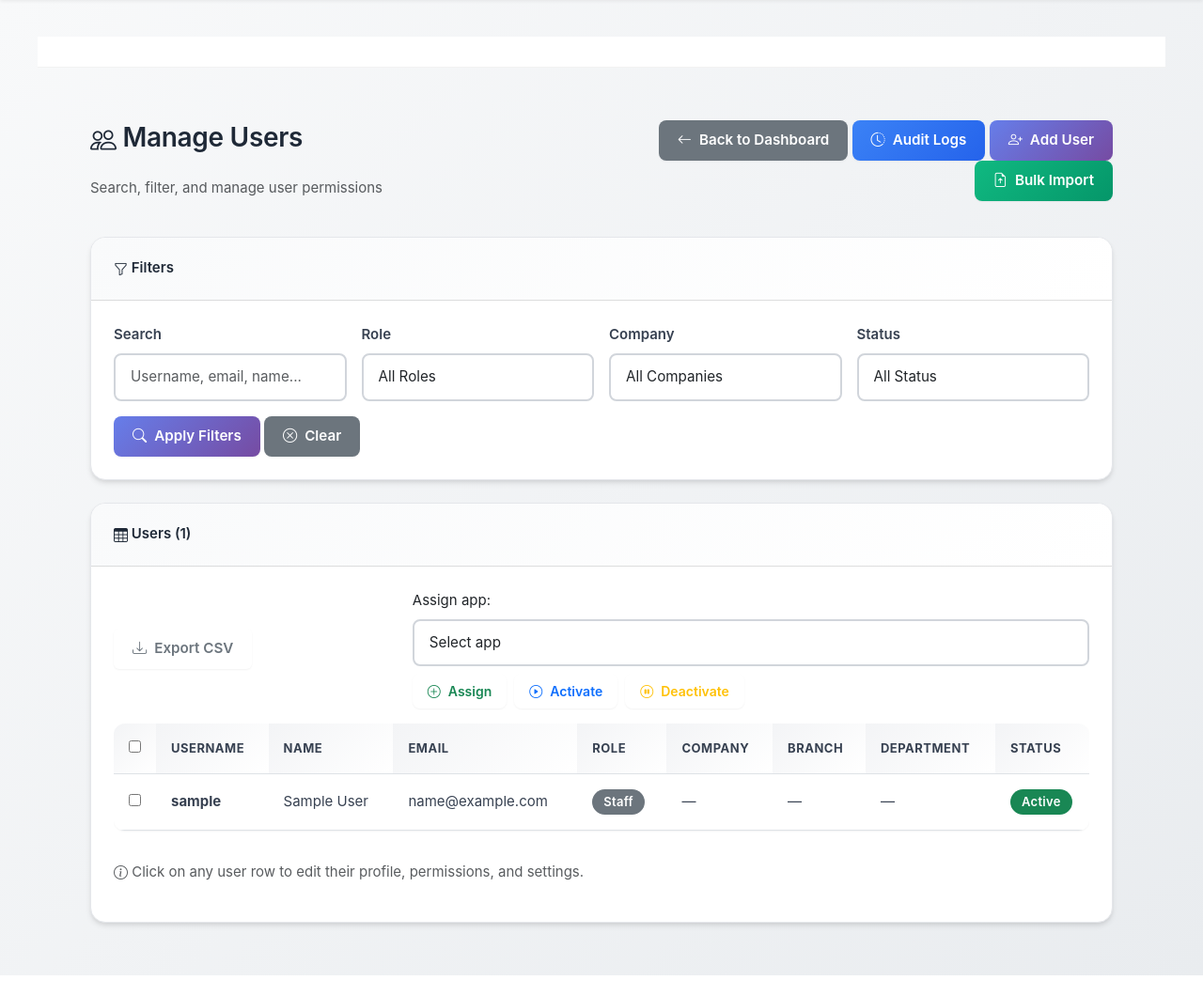
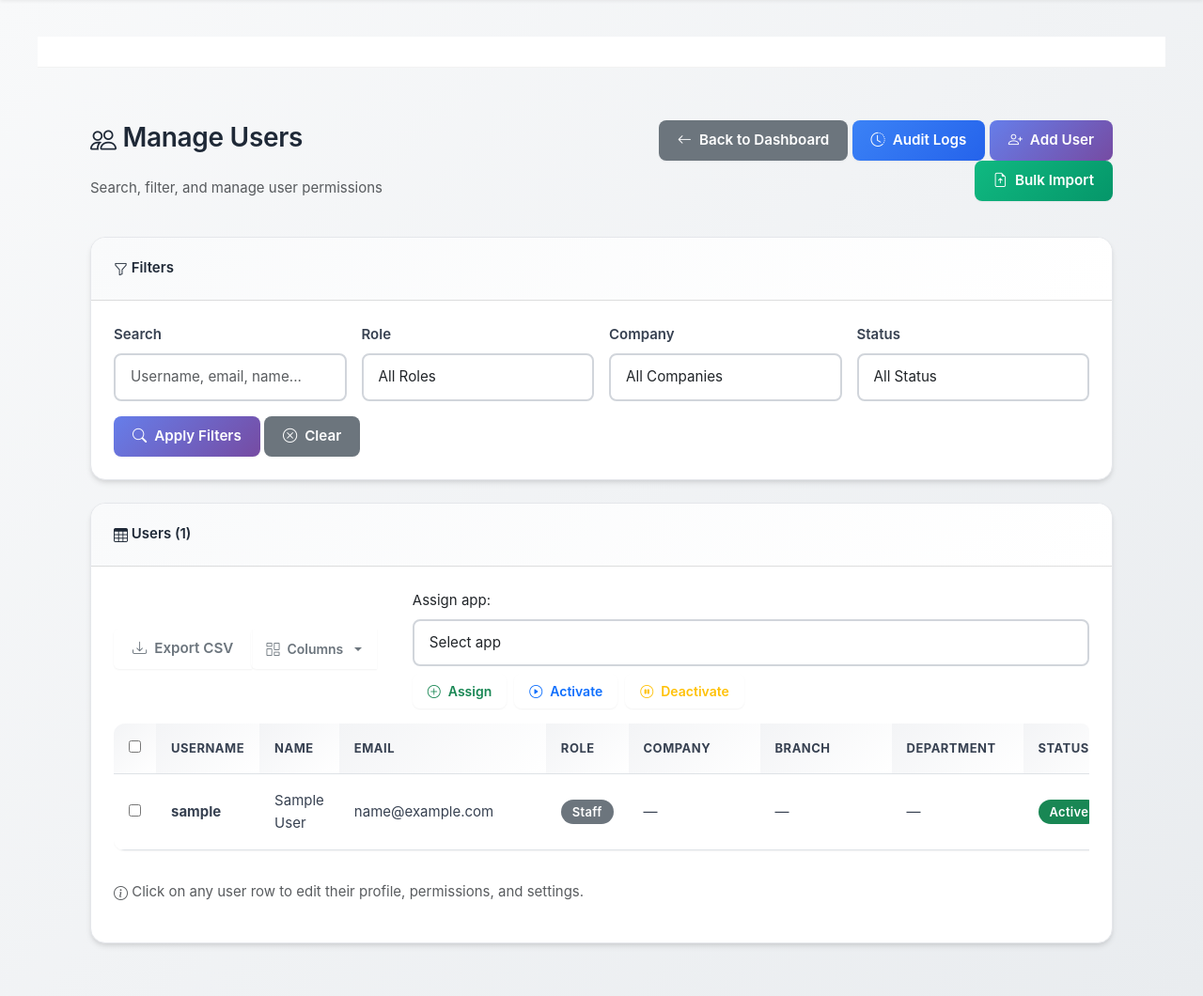
Before and after one commit to quickserviceslqs-netizen/pettycash_system, a Django app: page /accounts/manage-users/ in a window 1280 px wide. Shown: the part 81-1141 px from the top of the page at 94% size. Before the commit the page ends 1119 px from the top, so only its background shows below. Run offline with Django 5.2, Linux system fonts and the light colour scheme; the visitor is signed in with stand-in values (Sample User, id 1); data comes from the database, SQL or seed files in the repository; data that the repository does not hold is empty; parts of the project's set-up code (start-up, migrations or seed data) failed here and were passed over.

Commit message:
feat(export): include optional user columns (cost-center, position, region, phone) when selected; pass via cols query param

```diff
--- a/accounts/views_admin.py
+++ b/accounts/views_admin.py
@@ -85,6 +85,8 @@ def export_users(request):
     company_filter = request.GET.get('company', '')
     status_filter = request.GET.get('status', '')
     search = request.GET.get('search', '')
+    cols_param = request.GET.get('cols', '')
+    selected_cols = [c.strip() for c in cols_param.split(',') if c.strip()]
 
     users = User.objects.select_related('company', 'branch', 'department').all()
 
@@ -108,9 +110,25 @@ def export_users(request):
     response['Content-Disposition'] = 'attachment; filename="users_export.csv"'
 
     writer = csv.writer(response)
-    writer.writerow(['Username', 'Name', 'Email', 'Role', 'Company', 'Branch', 'Department', 'Active'])
+    # Base headers
+    headers = ['Username', 'Name', 'Email', 'Role', 'Company', 'Branch', 'Department']
+
+    # Optional columns map
+    optional_map = {
+        'cost-center': ('Cost Center', lambda u: getattr(getattr(u, 'cost_center', None), 'name', '') or ''),
+        'position': ('Position', lambda u: getattr(getattr(u, 'position_title', None), 'name', '') or ''),
+        'region': ('Region', lambda u: getattr(getattr(u, 'region', None), 'name', '') or ''),
+        'phone': ('Phone', lambda u: u.phone_number or ''),
+    }
+
+    for key in selected_cols:
+        if key in optional_map:
+            headers.append(optional_map[key][0])
+
+    headers.append('Active')
+    writer.writerow(headers)
     for u in users.order_by('username'):
-        writer.writerow([
+        base = [
             u.username,
             u.get_display_name(),
             u.email or '',
@@ -118,8 +136,13 @@ def export_users(request):
             u.company.name if u.company else '',
             u.branch.name if u.branch else '',
             u.department.name if u.department else '',
-            'Yes' if u.is_active else 'No',
-        ])
+        ]
+        # Append optional values in the requested order
+        for key in selected_cols:
+            if key in optional_map:
+                base.append(optional_map[key][1](u))
+        base.append('Yes' if u.is_active else 'No')
+        writer.writerow(base)
 
     return response
 
--- a/templates/accounts/manage_users.html
+++ b/templates/accounts/manage_users.html
@@ -3,7 +3,7 @@
 {% block title %}Manage Users{% endblock %}
 
 {% block content %}
-<div class="container-fluid mt-4">
+<div class="container-fluid mt-4 manage-users">
     <div class="row mb-4">
         <div class="col-md-6">
             <h2><i aria-hidden="true" class="bi bi-people"></i> Manage Users</h2>
@@ -88,9 +88,32 @@
         <div class="card-body">
             <div class="d-flex justify-content-between align-items-center mb-3 flex-wrap gap-2 toolbar-wrap">
                 <div class="btn-group" role="group">
-                    <a class="btn btn-outline-secondary" href="{% url 'accounts:export_users' %}?{{ request.GET.urlencode }}">
+                    <a id="exportLink" class="btn btn-outline-secondary" href="{% url 'accounts:export_users' %}?{{ request.GET.urlencode }}">
                         <i aria-hidden="true" class="bi bi-download"></i> Export CSV
                     </a>
+                    <div class="btn-group">
+                        <button class="btn btn-outline-secondary btn-sm dropdown-toggle" type="button" data-bs-toggle="dropdown" aria-expanded="false">
+                            <i class="bi bi-columns-gap" aria-hidden="true"></i> Columns
+                        </button>
+                        <div class="dropdown-menu p-3">
+                            <div class="form-check mb-2">
+                                <input class="form-check-input col-toggle" type="checkbox" value="cost-center" id="colCostCenter">
+                                <label class="form-check-label" for="colCostCenter">Cost Center</label>
+                            </div>
+                            <div class="form-check mb-2">
+                                <input class="form-check-input col-toggle" type="checkbox" value="position" id="colPosition">
+                                <label class="form-check-label" for="colPosition">Position</label>
+                            </div>
+                            <div class="form-check mb-2">
+                                <input class="form-check-input col-toggle" type="checkbox" value="region" id="colRegion">
+                                <label class="form-check-label" for="colRegion">Region</label>
+                            </div>
+                            <div class="form-check">
+                                <input class="form-check-input col-toggle" type="checkbox" value="phone" id="colPhone">
+                                <label class="form-check-label" for="colPhone">Phone</label>
+                            </div>
+                        </div>
+                    </div>
                 </div>
                 <div class="d-flex align-items-center gap-2 flex-wrap toolbar-actions">
                     <label class="me-2 text-nowrap">Assign app:</label>
@@ -118,13 +141,17 @@
                     <thead>
                         <tr>
                             <th style="width:36px;"><input type="checkbox" id="selectAll"></th>
-                            <th>Username</th>
-                            <th>Name</th>
-                            <th>Email</th>
-                            <th>Role</th>
-                            <th>Company</th>
-                            <th>Branch</th>
-                            <th>Department</th>
+                            <th class="col-username">Username</th>
+                            <th class="col-name">Name</th>
+                            <th class="col-email">Email</th>
+                            <th class="col-role">Role</th>
+                            <th class="col-company">Company</th>
+                            <th class="col-branch">Branch</th>
+                            <th class="col-department">Department</th>
+                            <th class="col-optional col-cost-center">Cost Center</th>
+                            <th class="col-optional col-position">Position</th>
+                            <th class="col-optional col-region">Region</th>
+                            <th class="col-optional col-phone">Phone</th>
                             <th style="width: 100px;">Status</th>
                         </tr>
                     </thead>
@@ -132,18 +159,22 @@
                         {% for user in users %}
                         <tr style="cursor: pointer;" onclick="window.location='{% url 'accounts:edit_user_permissions' user.id %}';" title="Click to edit user">
                             <td><input type="checkbox" name="user_ids" value="{{ user.id }}" onclick="event.stopPropagation();"></td>
-                            <td><strong>{{ user.username }}</strong></td>
-                            <td>{{ user.get_display_name }}</td>
-                            <td>{{ user.email }}</td>
-                            <td>
+                            <td class="col-username"><strong>{{ user.username }}</strong></td>
+                            <td class="col-name">{{ user.get_display_name }}</td>
+                            <td class="col-email">{{ user.email }}</td>
+                            <td class="col-role">
                                 <span class="badge bg-secondary">{{ user.get_role_display }}</span>
                                 {% if user.is_centralized_approver %}
                                 <span class="badge bg-warning text-dark">Centralized</span>
                                 {% endif %}
                             </td>
-                            <td>{{ user.company.name|default:"—" }}</td>
-                            <td>{{ user.branch.name|default:"—" }}</td>
-                            <td>{{ user.department.name|default:"—" }}</td>
+                            <td class="col-company">{{ user.company.name|default:"—" }}</td>
+                            <td class="col-branch">{{ user.branch.name|default:"—" }}</td>
+                            <td class="col-department">{{ user.department.name|default:"—" }}</td>
+                            <td class="col-optional col-cost-center">{{ user.cost_center.name|default:"—" }}</td>
+                            <td class="col-optional col-position">{{ user.position_title.name|default:"—" }}</td>
+                            <td class="col-optional col-region">{{ user.region.name|default:"—" }}</td>
+                            <td class="col-optional col-phone">{{ user.phone_number|default:"—" }}</td>
                             <td>
                                 {% if user.is_active %}
                                 <span class="badge bg-success">Active</span>
@@ -181,6 +212,14 @@
     .toolbar-actions .btn, .toolbar-actions label { white-space: nowrap; }
     .toolbar-actions { row-gap: .5rem; }
     .toolbar-wrap { overflow: visible; }
+    /* Prevent header clipping and allow readable sizing */
+    .col-email { min-width: 220px; }
+    .col-company, .col-branch, .col-department { min-width: 140px; }
+    .col-optional { display: none; }
+    .manage-users.show-col-cost-center .col-cost-center,
+    .manage-users.show-col-position .col-position,
+    .manage-users.show-col-region .col-region,
+    .manage-users.show-col-phone .col-phone { display: table-cell; }
     @media (max-width: 992px) {
         .toolbar-actions select { min-width: 200px !important; }
     }
@@ -195,6 +234,40 @@
             checks.forEach(c => c.checked = selectAll.checked);
         });
     })();
+
+    (function(){
+        const root = document.querySelector('.manage-users');
+        const STORAGE_KEY = 'manageUsersCols';
+        const saved = JSON.parse(localStorage.getItem(STORAGE_KEY) || '{}');
+        const apply = () => {
+            ['cost-center','position','region','phone'].forEach(key => {
+                const cls = 'show-col-' + key.replace(/_/g,'-');
+                if (saved[key]) root.classList.add(cls); else root.classList.remove(cls);
+                const checkbox = document.querySelector('.col-toggle[value="'+key+'"]');
+                if (checkbox) checkbox.checked = !!saved[key];
+            });
+            // Update Export link with selected columns
+            const selected = Object.keys(saved).filter(k => saved[k]);
+            const a = document.getElementById('exportLink');
+            if (a) {
+                const url = new URL(a.href, window.location.origin);
+                if (selected.length) {
+                    url.searchParams.set('cols', selected.join(','));
+                } else {
+                    url.searchParams.delete('cols');
+                }
+                a.href = url.toString();
+            }
+        };
+        document.querySelectorAll('.col-toggle').forEach(cb => {
+            cb.addEventListener('change', () => {
+                saved[cb.value] = cb.checked;
+                localStorage.setItem(STORAGE_KEY, JSON.stringify(saved));
+                apply();
+            });
+        });
+        apply();
+    })();
 </script>
 
 {% endblock %}
```
